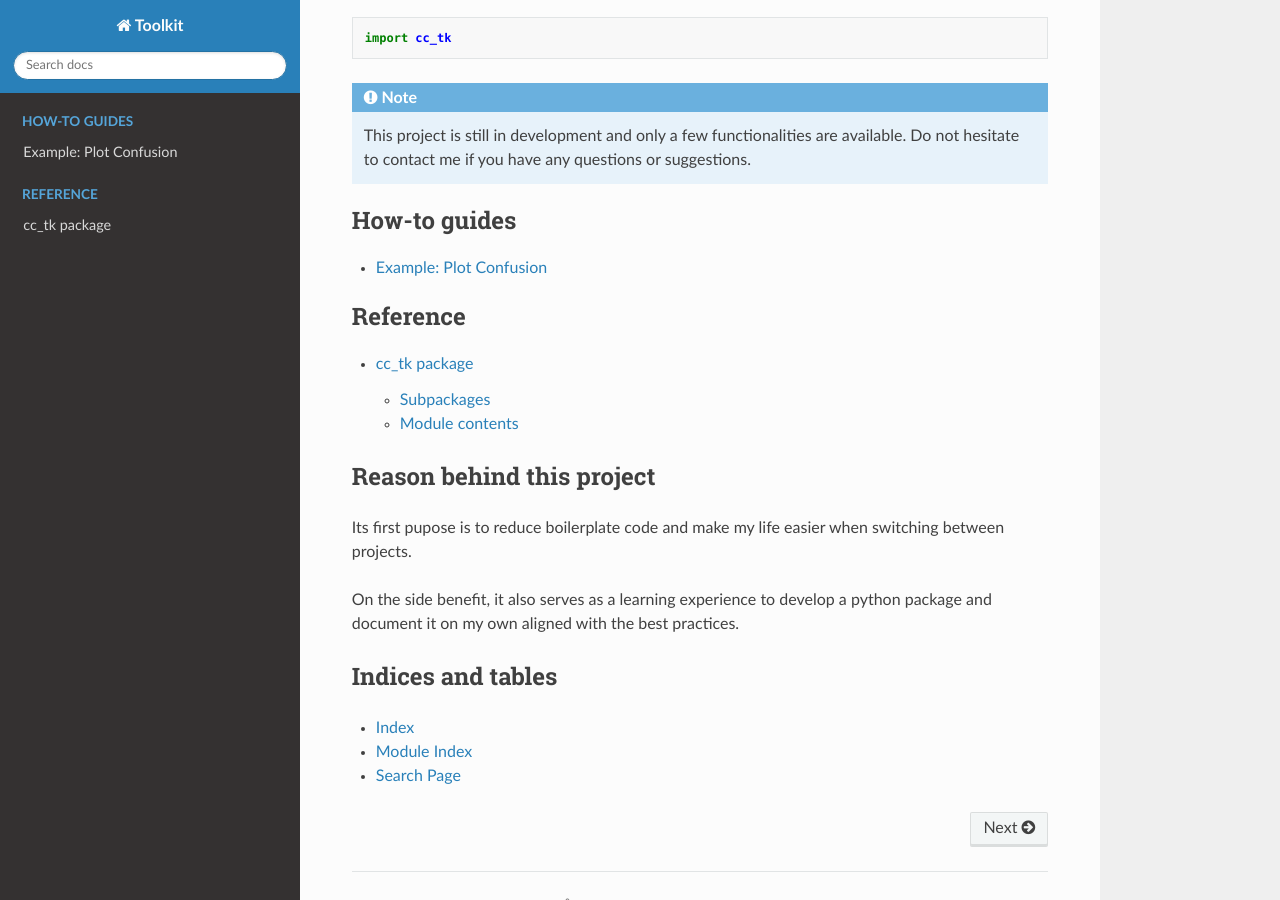
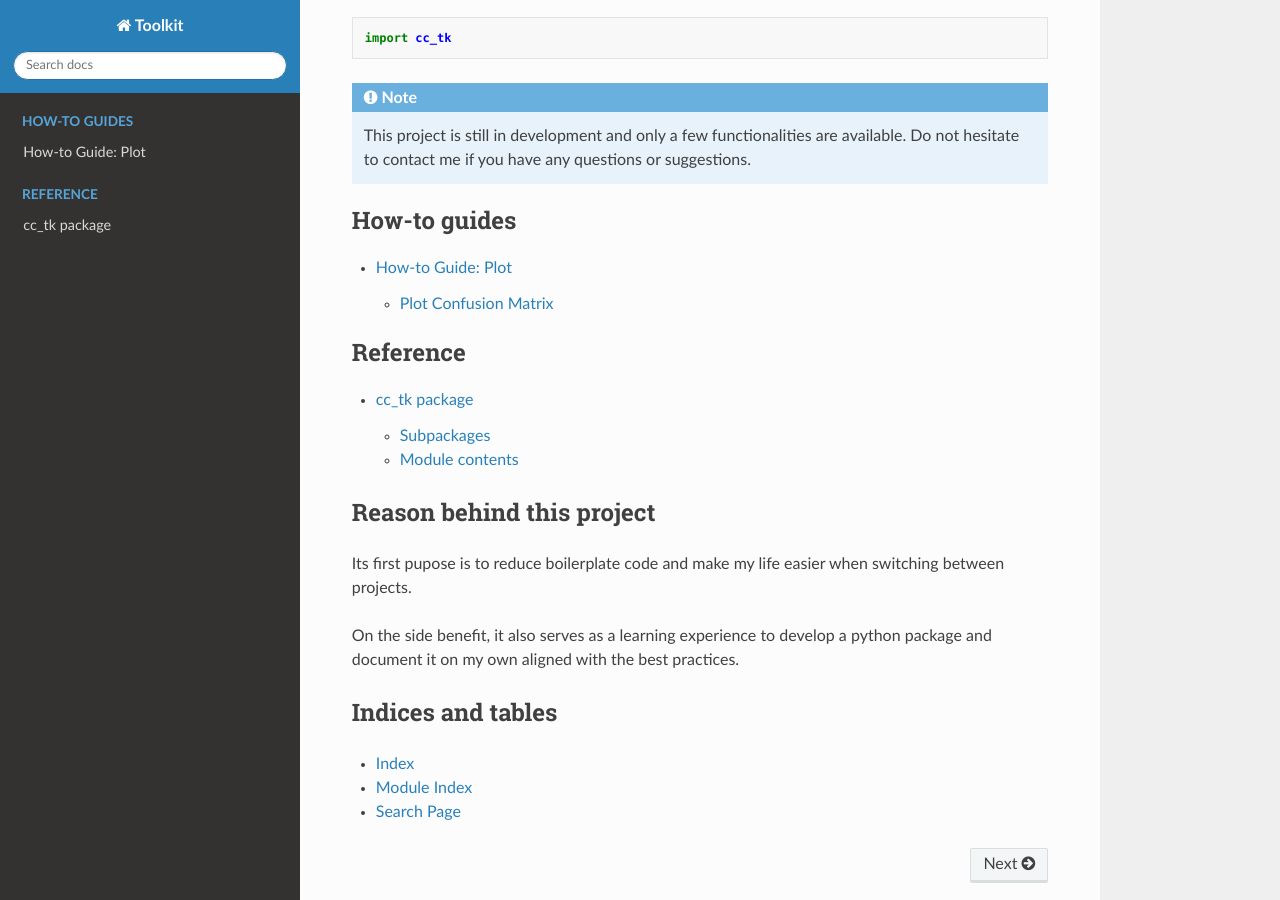
Before and after one commit to clementcome/toolkit, a Sphinx documentation site: the page built from docs/index.rst, in a window 1280 px wide and 900 px high, scrolled down 410 px. Built offline with Sphinx 7.4.7 and the Read the Docs theme 2.0.0, drawn with Linux system fonts in a browser that asks for light colours.

Commit message:
Update how-to-plot

```diff
--- a/docs/examples.rst
+++ b/docs/how-to-plot.rst
@@ -1,8 +1,11 @@
 .. _example_plot_confusion:
 
 =======================
-Example: Plot Confusion
+How-to Guide: Plot
 =======================
+
+Plot Confusion Matrix
+---------------------
 
 To be finished.
 
--- a/docs/index.rst
+++ b/docs/index.rst
@@ -33,7 +33,7 @@ Import the package and use it:
     :maxdepth: 2
     :caption: How-to guides
 
-    examples
+    how-to-plot
 
 .. toctree::
    :maxdepth: 2
```
